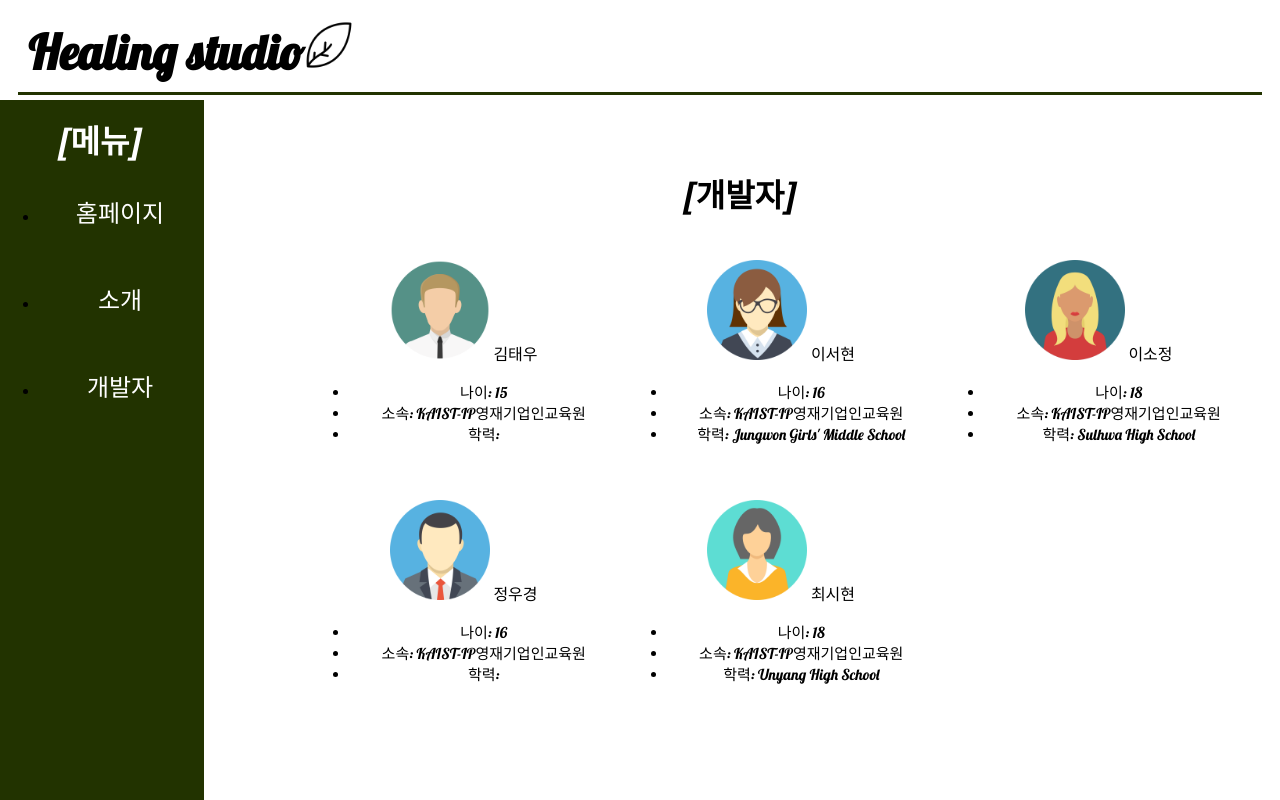
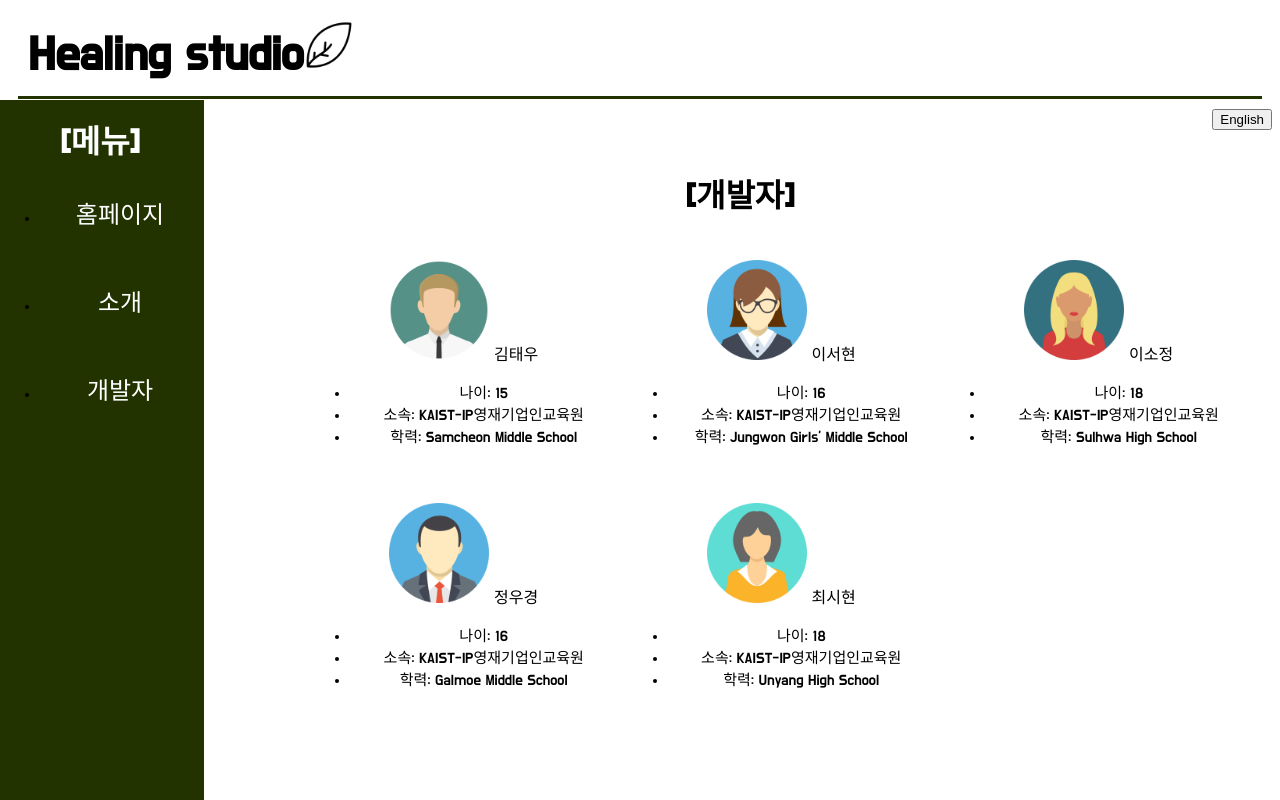
Before and after one commit to aeseo/potal, a plain HTML site: page potal/developer copy.html in a window 1280 px wide. Drawn offline with Linux system fonts and the light colour scheme.

Commit message:
Add files via upload

```diff
--- a/potal/developer copy.html
+++ b/potal/developer copy.html
@@ -13,26 +13,26 @@
        <title>개발자</title>
        <meta charset="utf-8">
        <link rel="stylesheet" href="style.css">
-       <link href="https://fonts.googleapis.com/css?family=Lobster&display=swap" rel="stylesheet">
+       <link href="https://fonts.googleapis.com/css?family=Do+Hyeon&display=swap" rel="stylesheet">
    </head>
-   <body>
+   <body class="rt">
         <h1><font size="7">Healing studio<img src="잎.png" width="50"></font></h1>
-        <div>
-                <input type="button" value="" onclick="
-                if(this.value === 'English'){
-                    location.href = 'index copy.html';
+        <div class="tt">
+                <input type="button" value="English" onclick=" location.href = 'developer.html'"
+                if(this.value = 'English'){
+                    location.href = 'developer.html';
                  this.value = 'Korean'
                 } else {
-                    location.href = 'index.html';
+                    location.href = 'developer copy.html';
                 this.value = 'English'
-                }">
+                }>
         <br>
         <div id="love ya">
         <div id="vodka" class="sundol">
         <p>
             <font size="6" color="white"><strong>[메뉴]</strong></font>
             <ul>
-           <li><a href="index copy.html"><font size="5">홈페이지</font></a></li>
+           <li><a href="indexcopy.html"><font size="5">홈페이지</font></a></li>
            <br>
            <li><a href="introduction copy.html"><font size="5">소개</font></a></li>
            <br>
@@ -49,7 +49,7 @@
                 <ul>
                     <li class="siba">나이: 15</li>
                     <li class="siba">소속: KAIST-IP영재기업인교육원</li>
-                    <li class="siba">학력:</li>
+                    <li class="siba">학력: Samcheon Middle School</li>
                 </ul></div>
                 <div><img src="여자3.png" width="100px" class="sibagun">
                 이서현
@@ -72,7 +72,7 @@
                 <ul>
                     <li class="siba">나이: 16</li>
                     <li class="siba">소속: KAIST-IP영재기업인교육원</li>
-                    <li class="siba">학력:</li>
+                    <li class="siba">학력: Galmoe Middle School</li>
                 </ul></div>
                 <div><img src="여자1.png" width="100px" class="sibagun">
                 최시현
--- a/potal/style.css
+++ b/potal/style.css
@@ -59,3 +59,9 @@ h1{
     text-align: center;
     left:300px;
   }
+  .tt{
+    text-align: right;
+  }
+  .rt{
+    font-family: 'Do Hyeon', sans-serif;
+  }
```
Also changed, not shown: potal/developer.html (+5 -5 lines), potal/index.html (+5 -5 lines), potal/indexcopy.html (added, +46 -0 lines), potal/introduction copy.html (+8 -8 lines), potal/introduction.html (+5 -5 lines).
